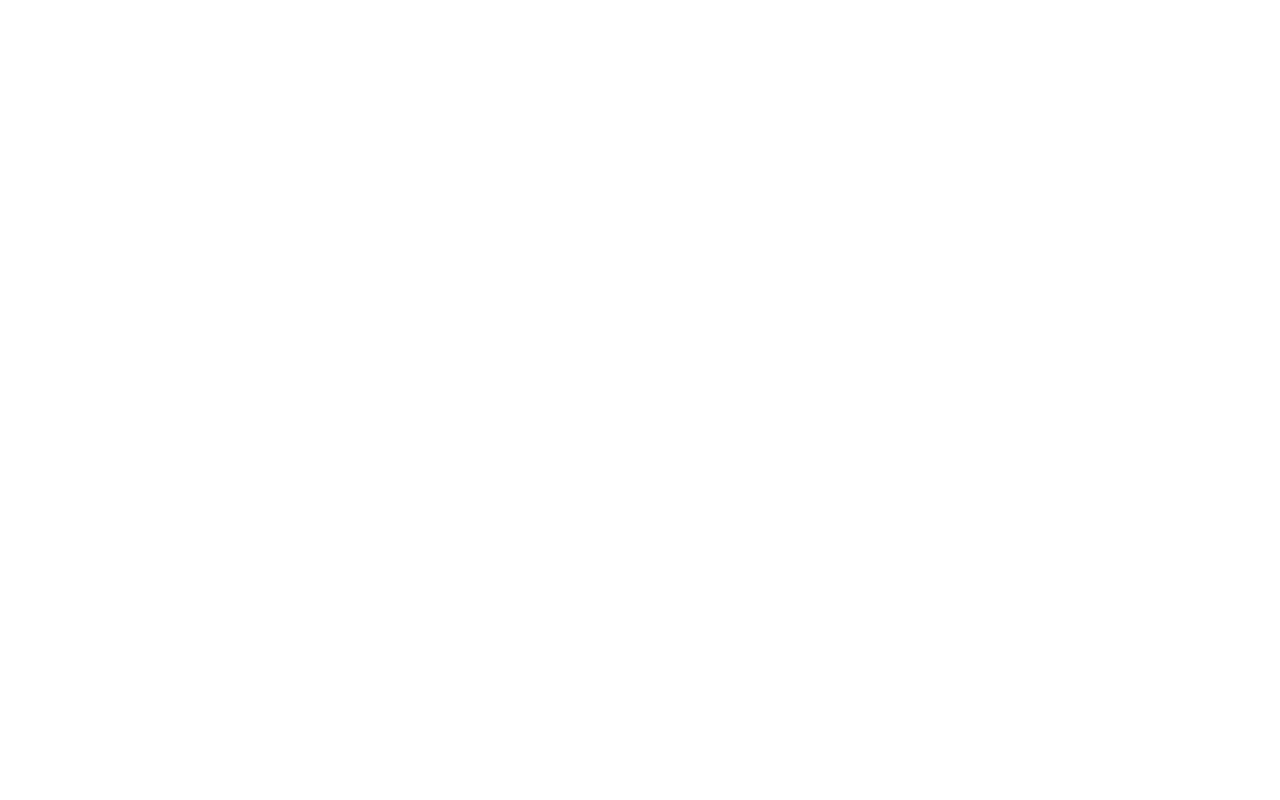
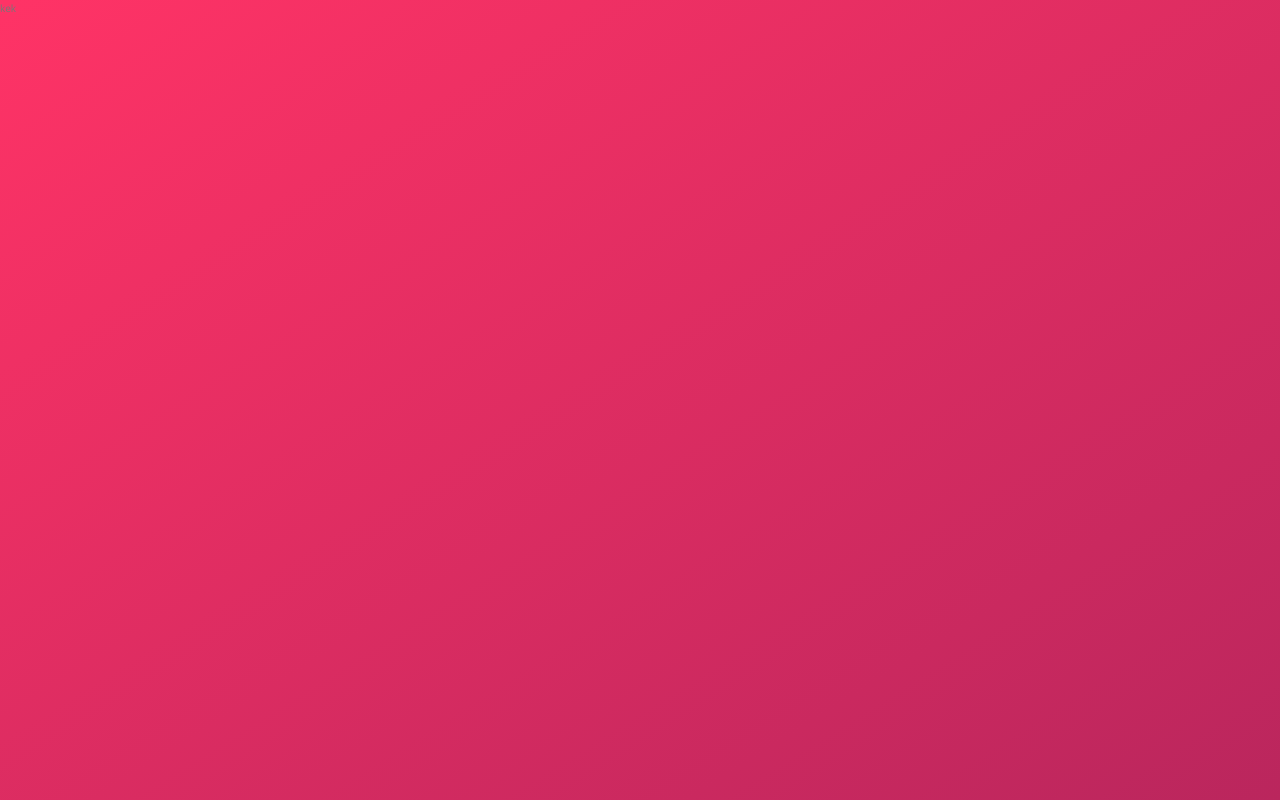
Before and after one commit to Ochanissi/Trillo, a website: page index.html in a window 1280 px wide. Drawn offline with nearby package versions, Linux system fonts and the light colour scheme.

Commit message:
setting up the project with the cusom properties and page formating

```diff
--- a/index.html
+++ b/index.html
@@ -11,6 +11,6 @@
         <title>Trillo &mdash; Your all-in-one booking app</title>
     </head>
     <body>
-
+        kek
     </body>
 </html>
--- /dev/null
+++ b/sass/_base.scss
@@ -0,0 +1,60 @@
+/*
+COLORS
+
+Primary: #eb2f64
+Primary light: #FF3366
+Primary dark: #BA265D
+
+Grey light 1: #faf9f9
+Grey light 2: #f4f2f2
+Grey light 3: #f0eeee
+Grey light 4: #ccc
+
+Grey dark 1: #333
+Grey dark 2: #777
+Grey dark 3: #999
+
+*/
+
+:root {
+    --color-primary: #eb2f64;
+    --color-primary-light: #FF3366;
+    --color-primary-dark: #BA265D;
+
+    --color-grey-light-1: #faf9f9;
+    --color-grey-light-2: #f4f2f2;
+    --color-grey-light-3: #f0eeee;
+    --color-grey-light-4: #ccc;
+
+    --color-grey-dark-1: #333;
+    --color-grey-dark-2: #777;
+    --color-grey-dark-3: #999;
+}
+
+* {
+    margin: 0;
+    padding: 0;
+}
+
+*,
+*::before
+*::after {
+    box-sizing: inherit;
+}
+
+html {
+    box-sizing: border-box;
+    font-size: 62.5%; // 1rem = 10px // 10px/16px = 62.5%
+}
+
+body {
+    font-family: 'Open Sans', sans-serif;
+    font-weight: 400;
+    line-height: 1.6;
+    color: var(--color-grey-dark-2);
+    background-image: linear-gradient(to right bottom, var(--color-primary-light), var(--color-primary-dark));
+    background-size: cover;
+    background-repeat: no-repeat;
+
+    min-height: 100vh;
+}
--- a/sass/main.scss
+++ b/sass/main.scss
@@ -1,26 +1,3 @@
-/*
-COLORS
-
-Primary: #eb2f64
-Primary light: #FF3366
-Primary dark: #BA265D
-
-Grey light 1: #faf9f9
-Grey light 2: #f4f2f2
-Grey light 3: #f0eeee
-Grey light 4: #ccc
-
-Grey dark 1: #333
-Grey dark 2: #777
-Grey dark 3: #999
-
-*/
-
-* {
-    margin: 0;
-    padding: 0;
-}
-
-body {
-
-}
+@import "base";
+@import "layout";
+@import "components";
```
Also changed, not shown: css/style.css, sass/_components.scss (added), sass/_layout.scss (added).
